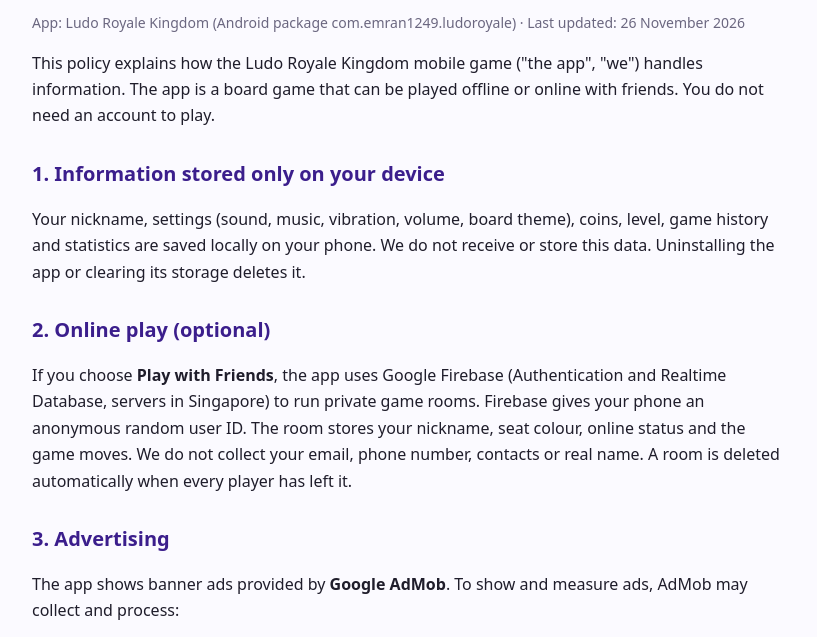
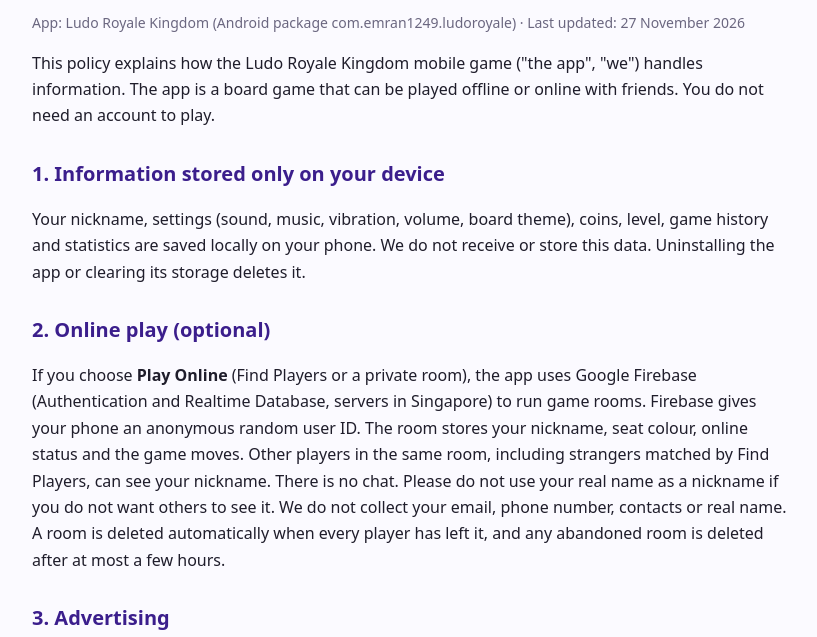
Before and after one commit to emran1249/ludo-royale-privacy, a plain HTML site: page index.html in a window 1280 px wide. Shown: the part 85-722 px from the top of the page, without its empty margins (228-1045 px from the left). Drawn offline with Linux system fonts and the light colour scheme.

Commit message:
Privacy policy: random matchmaking and nicknames
Co-Authored-By: Claude Opus 5.5 <noreply@anthropic.com>

```diff
--- a/index.html
+++ b/index.html
@@ -12,7 +12,7 @@
 </head>
 <body>
 <h1>Privacy Policy</h1>
-<p class="muted">App: Ludo Royale Kingdom (Android package com.emran1249.ludoroyale) · Last updated: 26 November 2026</p>
+<p class="muted">App: Ludo Royale Kingdom (Android package com.emran1249.ludoroyale) · Last updated: 27 November 2026</p>
 
 <p>This policy explains how the Ludo Royale Kingdom mobile game ("the app", "we") handles information. The app is a board game that can be played offline or online with friends. You do not need an account to play.</p>
 
@@ -20,7 +20,7 @@
 <p>Your nickname, settings (sound, music, vibration, volume, board theme), coins, level, game history and statistics are saved locally on your phone. We do not receive or store this data. Uninstalling the app or clearing its storage deletes it.</p>
 
 <h2>2. Online play (optional)</h2>
-<p>If you choose <strong>Play with Friends</strong>, the app uses Google Firebase (Authentication and Realtime Database, servers in Singapore) to run private game rooms. Firebase gives your phone an anonymous random user ID. The room stores your nickname, seat colour, online status and the game moves. We do not collect your email, phone number, contacts or real name. A room is deleted automatically when every player has left it.</p>
+<p>If you choose <strong>Play Online</strong> (Find Players or a private room), the app uses Google Firebase (Authentication and Realtime Database, servers in Singapore) to run game rooms. Firebase gives your phone an anonymous random user ID. The room stores your nickname, seat colour, online status and the game moves. Other players in the same room, including strangers matched by Find Players, can see your nickname. There is no chat. Please do not use your real name as a nickname if you do not want others to see it. We do not collect your email, phone number, contacts or real name. A room is deleted automatically when every player has left it, and any abandoned room is deleted after at most a few hours.</p>
 
 <h2>3. Advertising</h2>
 <p>The app shows banner ads provided by <strong>Google AdMob</strong>. To show and measure ads, AdMob may collect and process:</p>
```
